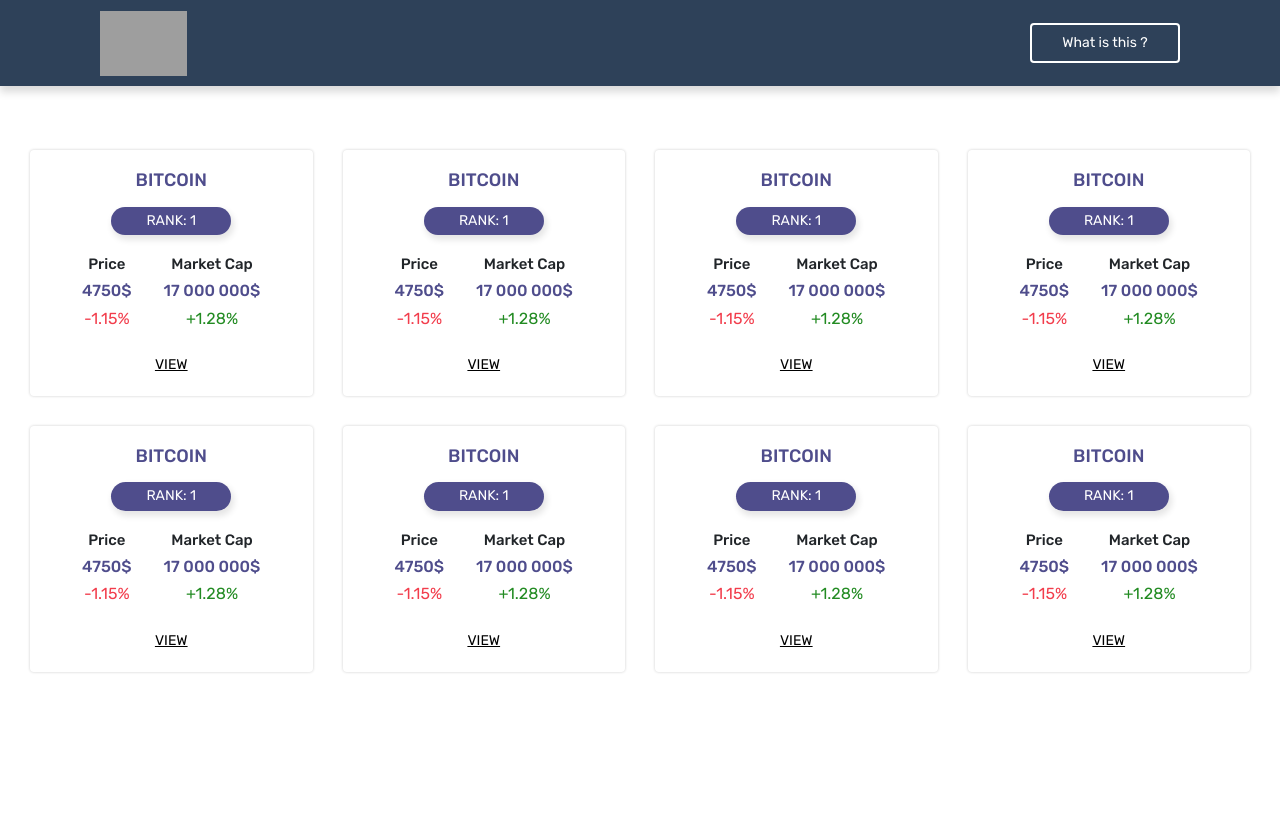
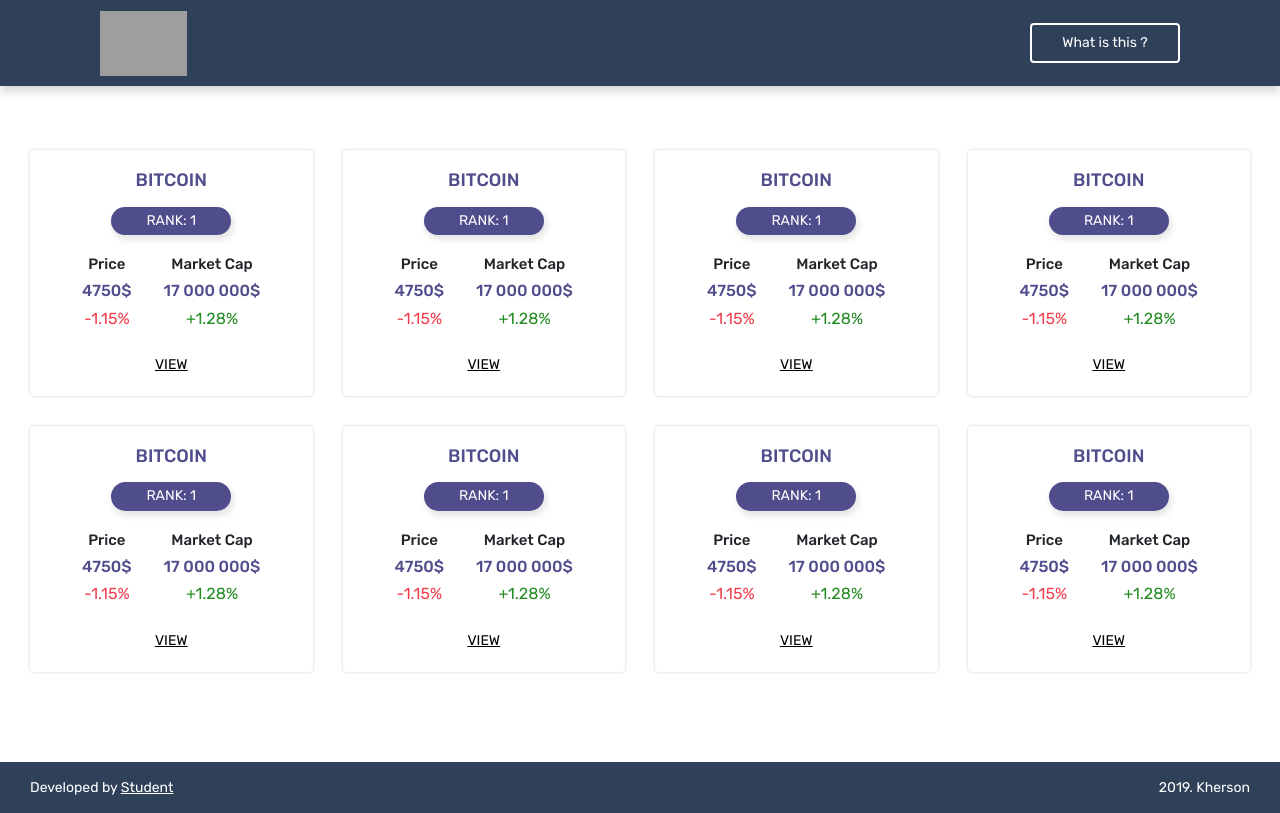
Before and after one commit to pashok-pushOK/Angular-CryptoCurrency-App, an Angular app in the folder frontend/: page / in a window 1280 px wide. Built offline with nearby package versions, Linux system fonts and the light colour scheme; grey boxes are pictures that could not be loaded.

Commit message:
style fixes

```diff
--- a/frontend/src/app/app.component.html
+++ b/frontend/src/app/app.component.html
@@ -1,5 +1,7 @@
 <app-navbar></app-navbar>
 
-<router-outlet></router-outlet>
+<div class="content">
+    <router-outlet></router-outlet>
+</div>
 
 <app-footer></app-footer>
--- a/frontend/src/app/footer/footer.component.html
+++ b/frontend/src/app/footer/footer.component.html
@@ -1,3 +1,8 @@
-<!--<p>-->
-<!--  footer works!-->
-<!--</p>-->
+<div class="footer">
+    <div class="container-fluid">
+        <div class="d-flex align-items-center flex-wrap justify-content-between">
+            <h6 class="mr-5">Developed by <a href="https://github/the-pashok/">Student</a></h6>
+            <h6>2019. Kherson</h6>
+        </div>
+    </div>
+</div>
--- a/frontend/src/app/footer/footer.component.sass
+++ b/frontend/src/app/footer/footer.component.sass
@@ -0,0 +1,14 @@
+.footer
+  padding: 15px
+  background-color: #2E4159
+
+  & h6
+    font-size: 14px
+    font-weight: 400
+    color: white
+    line-height: 21px
+    margin-bottom: 0
+
+    & a
+      color: white
+      text-decoration: underline
--- a/frontend/src/app/navbar/navbar.component.html
+++ b/frontend/src/app/navbar/navbar.component.html
@@ -4,7 +4,7 @@
             <div class="header-menu--navigation">
                 <ul class="d-flex">
                     <li>
-                        <a routerLink="" routerLinkActive="active">
+                        <a routerLink="">
                             <img src="https://img.icons8.com/color/384/line-chart.png" alt="logo" height="65">
                         </a>
                     </li>
--- a/frontend/src/styles.sass
+++ b/frontend/src/styles.sass
@@ -1,6 +1,9 @@
 /* You can add global styles to this file, and also import other style files */
 
 @import url('https://fonts.googleapis.com/css?family=Rubik:400,500,700,900')
+
+body, html
+    height: 100%
 
 body
     padding-top: 90px
@@ -28,6 +31,9 @@
     line-height: 34px
     outline: none
     font-size: 14px
+
+.content
+    min-height: calc(100% - 54px)
 
 .button-outline-white
     border: 2px solid #fff
```
